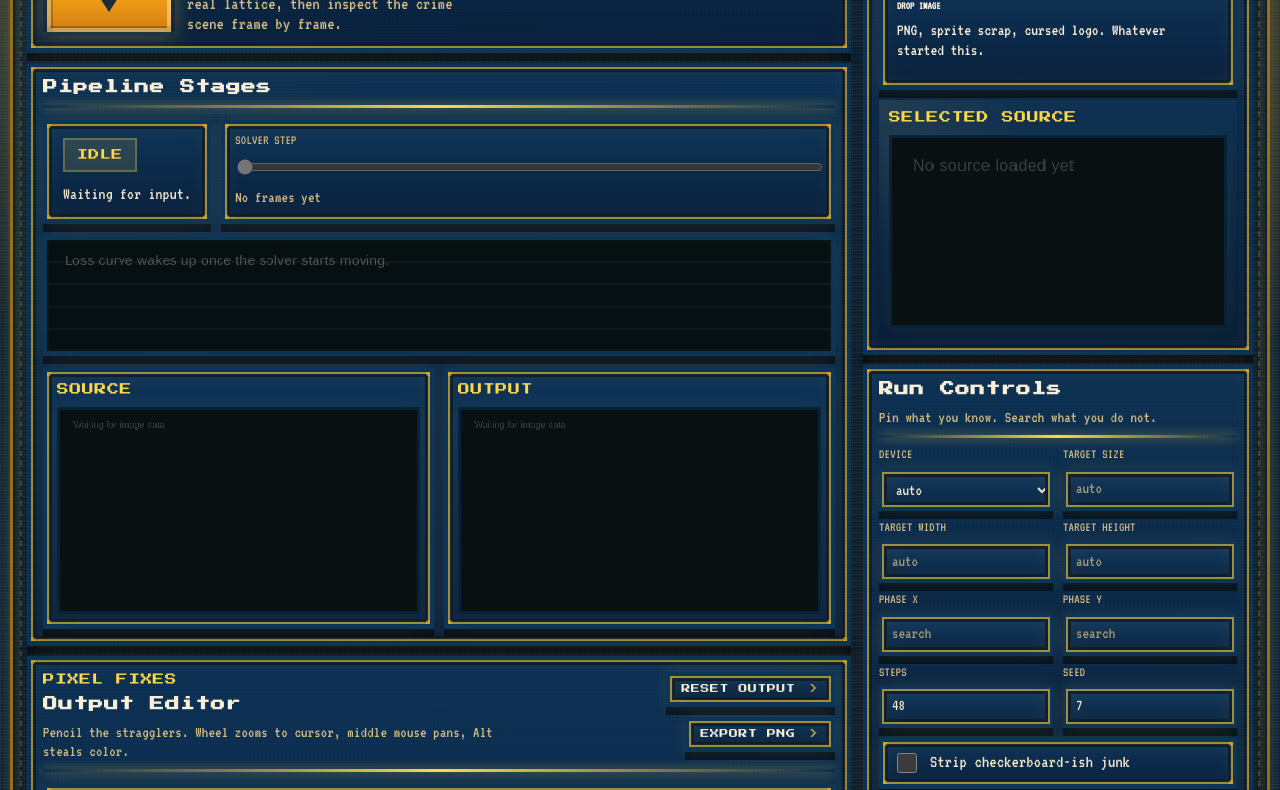
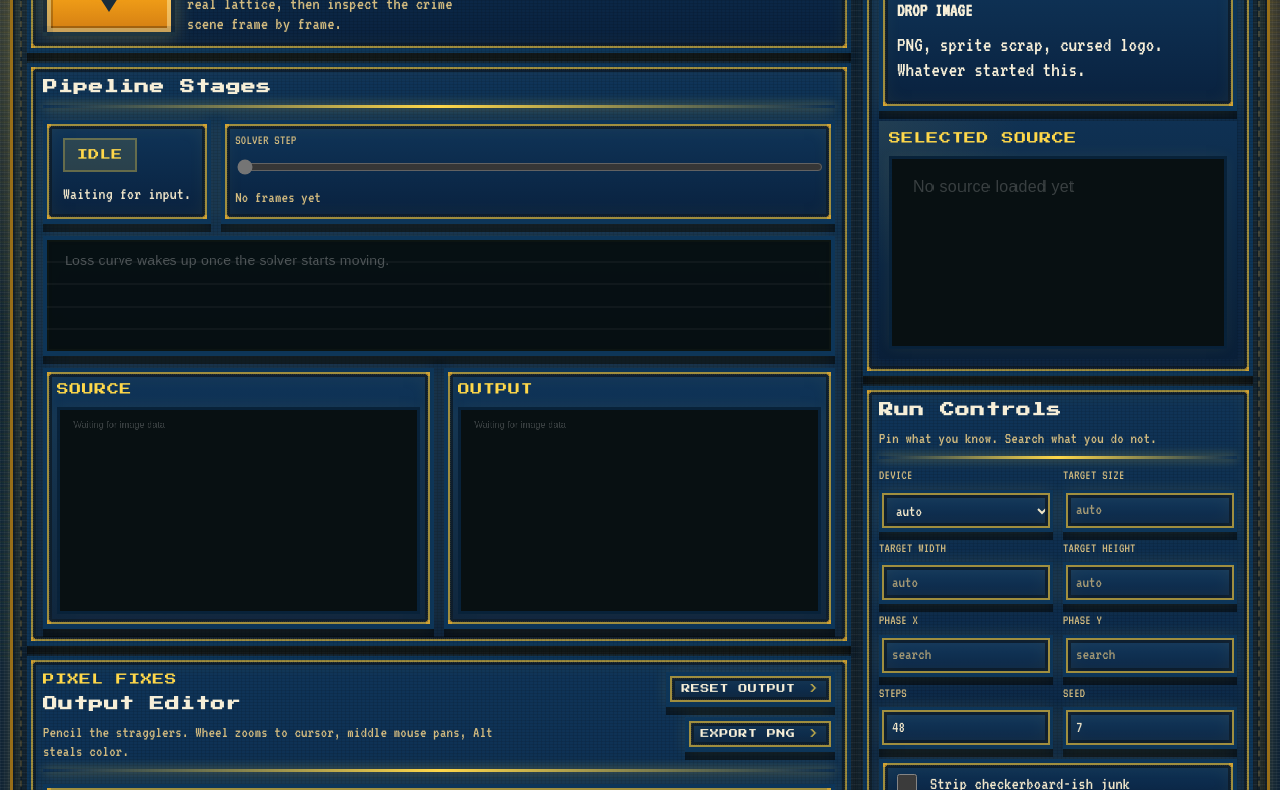
Before and after one commit to GameCult/repixelizer, a plain HTML site: page src/repixelizer/gui_static/index.html in a window 1280 px wide. Shown: the part 139-929 px from the top of the page. Drawn offline with Linux system fonts and the light colour scheme.

Commit message:
Enlarge dropzone label copy

```diff
--- a/src/repixelizer/gui_static/styles.css
+++ b/src/repixelizer/gui_static/styles.css
@@ -409,12 +409,12 @@ p {
 }
 
 .dropzone strong {
-  font-size: 0.68rem;
+  font-size: 1.18rem;
   text-transform: uppercase;
 }
 
 .dropzone span {
-  font-size: 1.05rem;
+  font-size: 1.34rem;
   line-height: 1.18;
 }
 
```
